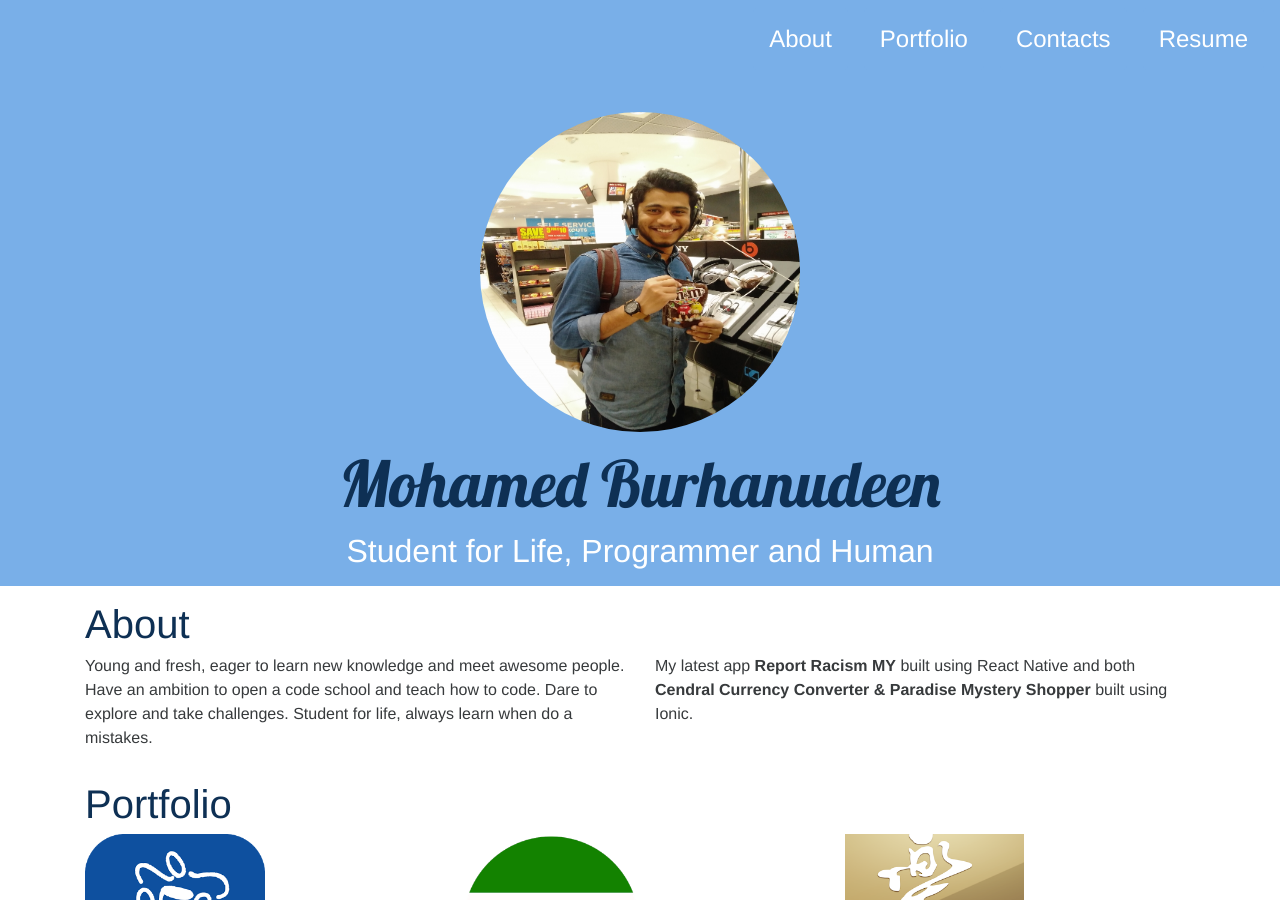
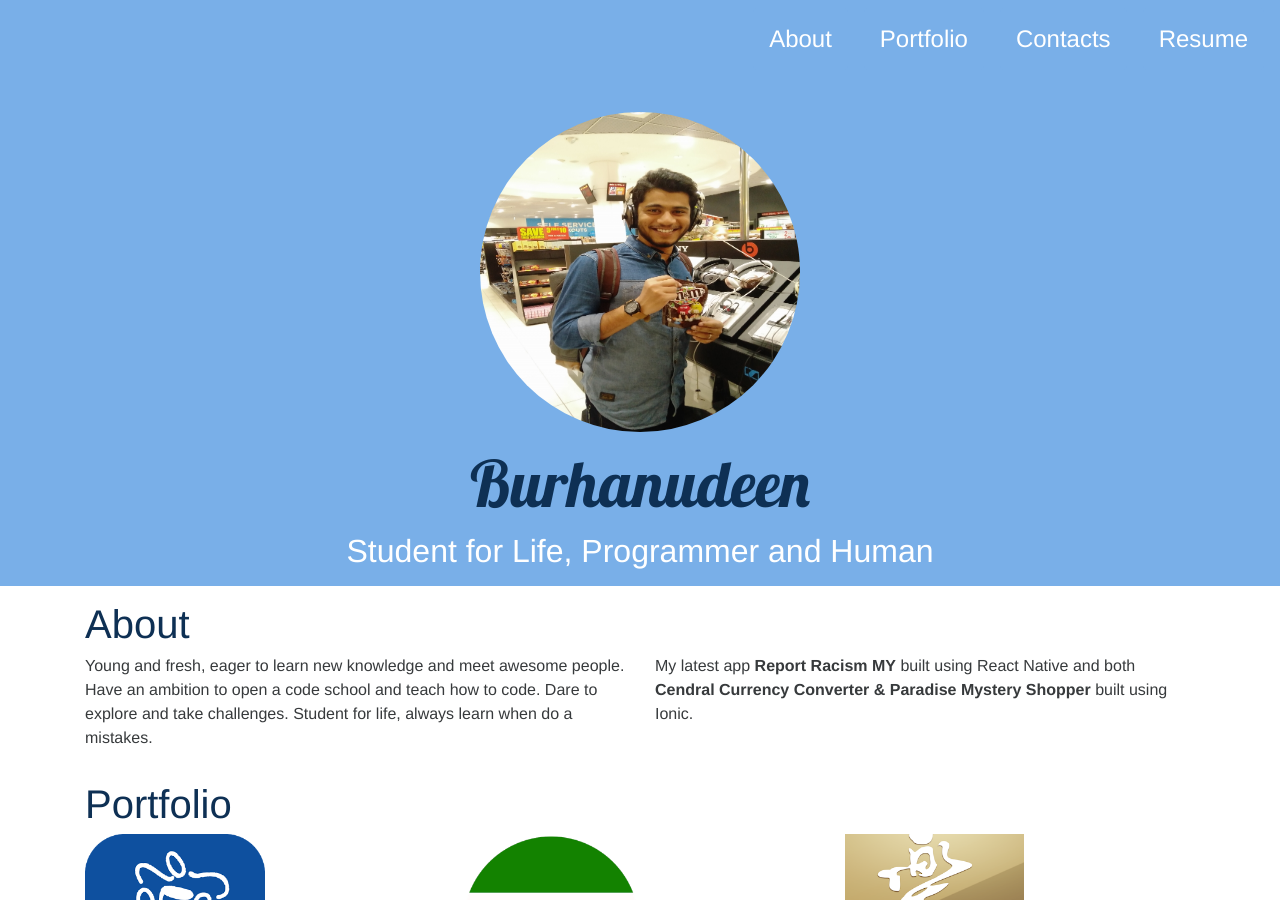
Before and after one commit to burhan3759/portfolio, a Jekyll site: the page built from index.html, in a window 1280 px wide and 900 px high. Built offline with Jekyll 4.4.1, drawn with Linux system fonts in a browser that asks for light colours; nearby versions of some CDN libraries.

Commit message:
change my brand name

```diff
--- a/_config.yml
+++ b/_config.yml
@@ -2,7 +2,7 @@
 # in the templates available like {{ site.myvariable }}.
 title: My Portfolio and About me.
 email: your-email@domain.com
-brand: Mohamed Burhanudeen
+brand: Burhanudeen
 headline: Student for Life, Programmer and Human
 description: > # this means to ignore newlines until "baseurl:"
   New Site
```
